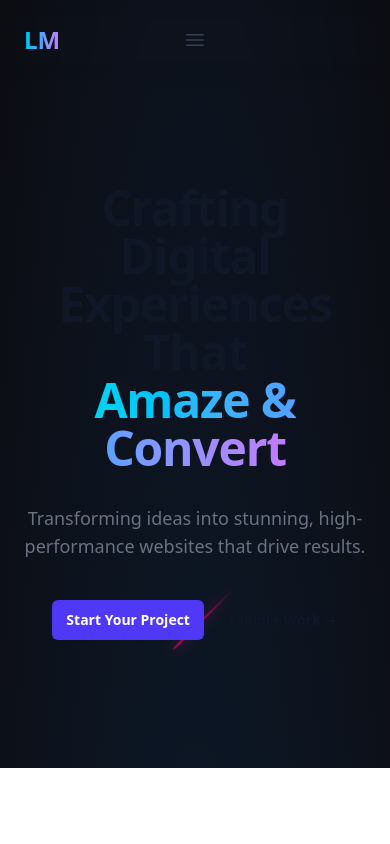
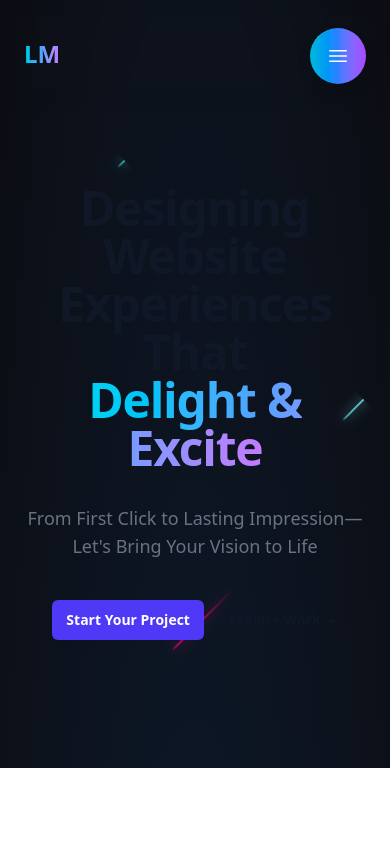
Before and after one commit to Coderinsightmaven/portfolio-2025, a Next.js app: page / in a window 390 px wide. Shown: the top 844 px of the page. Built offline with nearby package versions, Linux system fonts and the light colour scheme.

Commit message:
Enhance visual dynamics by adding new falling stars and flying airplanes animations in global styles and background component. Update layout to accommodate additional stars and improve mobile menu positioning for better accessibility.

```diff
--- a/src/app/globals.css
+++ b/src/app/globals.css
@@ -110,6 +110,41 @@ body {
   top: 15vh;
   width: 7.2em;
   animation: fall 9.7s 1.2s linear infinite;
+}
+
+.star[data-star-index="10"] {
+  color: #40ffff;
+  top: 25vh;
+  width: 6.4em;
+  animation: fall 8.3s 2.3s linear infinite;
+}
+
+.star[data-star-index="11"] {
+  color: #ff40ff;
+  top: 45vh;
+  width: 7.1em;
+  animation: fall 10.2s 3.5s linear infinite;
+}
+
+.star[data-star-index="12"] {
+  color: #80ffff;
+  top: 65vh;
+  width: 5.9em;
+  animation: fall 9.4s 1.8s linear infinite;
+}
+
+.star[data-star-index="13"] {
+  color: #ffff80;
+  top: 85vh;
+  width: 6.6em;
+  animation: fall 8.1s 2.6s linear infinite;
+}
+
+.star[data-star-index="14"] {
+  color: #ff80ff;
+  top: 35vh;
+  width: 7.3em;
+  animation: fall 11.3s 0.3s linear infinite;
 }
 
 /* Star tail effect */
@@ -253,6 +288,78 @@ body {
   animation-delay: -15s;
 }
 
+@keyframes fly-across-4 {
+  0% {
+    transform: translateX(-100px) translateY(35vh) rotate(0deg);
+  }
+  25% {
+    transform: translateX(25vw) translateY(30vh) rotate(-2deg);
+  }
+  50% {
+    transform: translateX(50vw) translateY(38vh) rotate(1deg);
+  }
+  75% {
+    transform: translateX(75vw) translateY(33vh) rotate(-1deg);
+  }
+  100% {
+    transform: translateX(calc(100vw + 100px)) translateY(36vh) rotate(0deg);
+  }
+}
+
+@keyframes fly-across-5 {
+  0% {
+    transform: translateX(-100px) translateY(50vh) rotate(0deg);
+  }
+  20% {
+    transform: translateX(20vw) translateY(48vh) rotate(2deg);
+  }
+  40% {
+    transform: translateX(40vw) translateY(52vh) rotate(-1deg);
+  }
+  60% {
+    transform: translateX(60vw) translateY(49vh) rotate(1deg);
+  }
+  80% {
+    transform: translateX(80vw) translateY(51vh) rotate(-2deg);
+  }
+  100% {
+    transform: translateX(calc(100vw + 100px)) translateY(50vh) rotate(0deg);
+  }
+}
+
+@keyframes fly-across-6 {
+  0% {
+    transform: translateX(-100px) translateY(75vh) rotate(0deg);
+  }
+  30% {
+    transform: translateX(30vw) translateY(72vh) rotate(-3deg);
+  }
+  60% {
+    transform: translateX(60vw) translateY(78vh) rotate(2deg);
+  }
+  90% {
+    transform: translateX(90vw) translateY(74vh) rotate(-1deg);
+  }
+  100% {
+    transform: translateX(calc(100vw + 100px)) translateY(76vh) rotate(0deg);
+  }
+}
+
+.animate-fly-4 {
+  animation: fly-across-4 28s linear infinite;
+  animation-delay: -5s;
+}
+
+.animate-fly-5 {
+  animation: fly-across-5 22s linear infinite;
+  animation-delay: -12s;
+}
+
+.animate-fly-6 {
+  animation: fly-across-6 26s linear infinite;
+  animation-delay: -18s;
+}
+
 /* Mobile optimizations for better performance */
 @media screen and (max-width: 768px) {
   /* Disable expensive animations on mobile */
@@ -268,7 +375,10 @@ body {
   .animate-slow-bounce,
   .animate-fly-1,
   .animate-fly-2,
-  .animate-fly-3 {
+  .animate-fly-3,
+  .animate-fly-4,
+  .animate-fly-5,
+  .animate-fly-6 {
     animation: none !important;
   }
 
--- a/src/app/layout.tsx
+++ b/src/app/layout.tsx
@@ -89,7 +89,7 @@ export default function RootLayout({
 
         {/* Falling Stars Background - Optimized, decorative only */}
         <div className="stars" role="presentation">
-          {[...Array(10)].map((_, i) => (
+          {[...Array(15)].map((_, i) => (
             <div key={i} className="star" data-star-index={i} role="presentation"></div>
           ))}
         </div>
--- a/src/components/FixedNavigation.tsx
+++ b/src/components/FixedNavigation.tsx
@@ -44,16 +44,6 @@ export default function FixedNavigation() {
             </span>
           </button>
         </div>
-        <div className="absolute left-1/2 transform -translate-x-1/2 flex lg:hidden">
-          <button
-            type="button"
-            onClick={() => setMobileMenuOpen(true)}
-            className="-m-2.5 inline-flex items-center justify-center rounded-md p-2.5 text-gray-700 dark:text-gray-200"
-          >
-            <span className="sr-only">Open main menu</span>
-            <Bars3Icon aria-hidden="true" className="size-6" />
-          </button>
-        </div>
         <div className="hidden lg:flex lg:gap-x-12">
           {navigation.map((item) => (
             <button
@@ -65,7 +55,7 @@ export default function FixedNavigation() {
             </button>
           ))}
         </div>
-        <div className="hidden lg:flex lg:flex-1 lg:justify-end lg:items-center">
+        <div className="flex flex-1 justify-end items-center">
           {/* Moon Icon */}
           <svg
             width="60"
@@ -82,9 +72,9 @@ export default function FixedNavigation() {
           </svg>
         </div>
       </nav>
-      <Dialog open={mobileMenuOpen} onClose={setMobileMenuOpen} className="lg:hidden">
-        <div className="fixed inset-0 z-50" />
-        <DialogPanel className="fixed inset-y-0 right-0 z-50 w-full overflow-y-auto bg-white p-6 sm:max-w-sm sm:ring-1 sm:ring-gray-900/10 dark:bg-gray-900 dark:sm:ring-gray-100/10">
+      <Dialog open={mobileMenuOpen} onClose={setMobileMenuOpen}>
+        <div className="fixed inset-0 z-[9998]" />
+        <DialogPanel className="fixed inset-y-0 right-0 z-[9999] w-full overflow-y-auto bg-white p-6 sm:max-w-sm sm:ring-1 sm:ring-gray-900/10 dark:bg-gray-900 dark:sm:ring-gray-100/10">
           <div className="flex items-center justify-between">
             <button
               onClick={() => scrollToSection('#home')}
@@ -135,6 +125,18 @@ export default function FixedNavigation() {
           </div>
         </DialogPanel>
       </Dialog>
+
+      {/* Menu Button - Bottom Right Corner (All Screens) */}
+      <div className="fixed bottom-6 right-6" style={{ zIndex: 9999 }}>
+        <button
+          type="button"
+          onClick={() => setMobileMenuOpen(true)}
+          className="inline-flex items-center justify-center rounded-full p-4 bg-gradient-to-r from-cyan-500 via-blue-500 to-purple-500 text-white shadow-lg hover:shadow-xl transition-shadow"
+        >
+          <span className="sr-only">Open main menu</span>
+          <Bars3Icon aria-hidden="true" className="size-6" />
+        </button>
+      </div>
     </header>
   );
 }
--- a/src/components/HeroSection.tsx
+++ b/src/components/HeroSection.tsx
@@ -1,6 +1,6 @@
-'use client'
+"use client";
 
-import { useState, useEffect } from 'react'
+import { useState, useEffect } from "react";
 
 const RocketShip = () => {
   const [key, setKey] = useState(1);
@@ -12,12 +12,12 @@ const RocketShip = () => {
   const numEngines = 33;
 
   for (let i = 0; i < numEngines; i++) {
-    const x = startX + (i * (endX - startX) / (numEngines - 1));
+    const x = startX + (i * (endX - startX)) / (numEngines - 1);
     engines.push(
       <g key={i}>
-        <ellipse cx={x} cy="34" rx="0.3" ry="1" fill="#ff6b35"/>
-        <ellipse cx={x} cy="33" rx="0.2" ry="0.7" fill="#ff4500"/>
-        <ellipse cx={x} cy="32" rx="0.15" ry="0.4" fill="#ffffff"/>
+        <ellipse cx={x} cy="34" rx="0.3" ry="1" fill="#ff6b35" />
+        <ellipse cx={x} cy="33" rx="0.2" ry="0.7" fill="#ff4500" />
+        <ellipse cx={x} cy="32" rx="0.15" ry="0.4" fill="#ffffff" />
       </g>
     );
   }
@@ -25,7 +25,7 @@ const RocketShip = () => {
   useEffect(() => {
     // Launch rocket every 25 seconds
     const interval = setInterval(() => {
-      setKey(prev => prev + 1);
+      setKey((prev) => prev + 1);
     }, 25000);
 
     return () => {
@@ -38,7 +38,7 @@ const RocketShip = () => {
       <div
         key={key}
         className="animate-rocket-launch"
-        style={{ transform: 'translateY(120vh)' }}
+        style={{ transform: "translateY(120vh)" }}
       >
         <svg
           width="80"
@@ -49,14 +49,14 @@ const RocketShip = () => {
           className="text-orange-400 drop-shadow-lg"
         >
           {/* Rocket Body */}
-          <rect x="8" y="12" width="8" height="20" fill="currentColor" rx="2"/>
+          <rect x="8" y="12" width="8" height="20" fill="currentColor" rx="2" />
           {/* Rocket Nose */}
-          <polygon points="12,8 8,12 16,12" fill="currentColor"/>
+          <polygon points="12,8 8,12 16,12" fill="currentColor" />
           {/* Rocket Fins */}
-          <polygon points="6,28 8,32 8,28" fill="currentColor"/>
-          <polygon points="16,28 16,32 18,28" fill="currentColor"/>
+          <polygon points="6,28 8,32 8,28" fill="currentColor" />
+          <polygon points="16,28 16,32 18,28" fill="currentColor" />
           {/* Rocket Window */}
-          <circle cx="12" cy="18" r="2" fill="#ffffff" opacity="0.8"/>
+          <circle cx="12" cy="18" r="2" fill="#ffffff" opacity="0.8" />
           {/* 33 Engine Flames */}
           {engines}
         </svg>
@@ -67,20 +67,20 @@ const RocketShip = () => {
 
 const TypewriterText = () => {
   const titles = [
-    '💻 Full-Stack Developer',
-    '🎨 UI/UX Designer',
-    '🚀 Performance Optimizer',
-    '🔍 SEO Optimizer',
-    '💡 Creative Thinker',
-    '🤝 Problem Solver',
-    '🔥 Passionate Developer',
-    '💬 Communicator',
-    '🎯 Goal-Oriented',
-    '💪 Hardworker',
+    "💻 Full-Stack Developer",
+    "🎨 UI/UX Designer",
+    "🚀 Performance Optimizer",
+    "🔍 SEO Optimizer",
+    "💡 Creative Thinker",
+    "🤝 Problem Solver",
+    "🔥 Passionate Developer",
+    "💬 Communicator",
+    "🎯 Goal-Oriented",
+    "💪 Hardworker",
   ];
 
   const [currentTitleIndex, setCurrentTitleIndex] = useState(0);
-  const [displayText, setDisplayText] = useState('');
+  const [displayText, setDisplayText] = useState("");
   const [isDeleting, setIsDeleting] = useState(false);
 
   useEffect(() => {
@@ -89,7 +89,8 @@ const TypewriterText = () => {
     const deleteSpeed = 50; // ms per character when deleting
     const pauseTime = 5000; // ms to pause at full text
 
-    const timeout = setTimeout(() => {
+    const timeout = setTimeout(
+      () => {
         if (!isDeleting) {
           // Typing phase
           if (displayText.length < currentTitle.length) {
@@ -108,7 +109,9 @@ const TypewriterText = () => {
             setCurrentTitleIndex((prev) => (prev + 1) % titles.length);
           }
         }
-    }, isDeleting ? deleteSpeed : typeSpeed);
+      },
+      isDeleting ? deleteSpeed : typeSpeed
+    );
 
     return () => clearTimeout(timeout);
   }, [displayText, isDeleting, currentTitleIndex, titles]);
@@ -123,22 +126,21 @@ const TypewriterText = () => {
 
 export default function NewHeroSection() {
   const scrollToSection = (sectionId: string) => {
-    const element = document.getElementById(sectionId.slice(1))
+    const element = document.getElementById(sectionId.slice(1));
     if (element) {
-      element.scrollIntoView({ behavior: 'smooth' })
+      element.scrollIntoView({ behavior: "smooth" });
     }
-  }
+  };
 
   return (
-    <div className="relative overflow-hidden">
+    <div id="home" className="relative overflow-hidden">
       <div className="relative isolate px-6 pt-14 lg:px-8">
-
         <div className="mx-auto max-w-2xl py-32 sm:py-48 lg:py-56">
           <div className="hidden sm:mb-8 sm:flex sm:justify-center">
             <div className="relative rounded-full px-3 py-1 text-sm/6 text-gray-600 ring-1 ring-gray-900/10 hover:ring-gray-900/20 dark:text-gray-400 dark:ring-white/10 dark:hover:ring-white/20">
               <TypewriterText />
               <button
-                onClick={() => scrollToSection('#projects')}
+                onClick={() => scrollToSection("#projects")}
                 className="font-semibold text-indigo-600 dark:text-indigo-400 ml-2"
               >
                 <span aria-hidden="true" className="absolute inset-0" />
@@ -148,26 +150,27 @@ export default function NewHeroSection() {
           </div>
           <div className="text-center">
             <h1 className="text-5xl font-semibold tracking-tight text-balance text-gray-900 sm:text-7xl dark:text-white">
-              Crafting Digital
+              Designing Website
               <br />
               Experiences That
               <br />
               <span className="bg-gradient-to-r from-cyan-400 via-blue-400 to-purple-400 bg-clip-text text-transparent">
-                Amaze & Convert
+                Delight & Excite
               </span>
             </h1>
             <p className="mt-8 text-lg font-medium text-pretty text-gray-500 sm:text-xl/8 dark:text-gray-400">
-              Transforming ideas into stunning, high-performance websites that drive results.
+              From First Click to Lasting Impression—Let's Bring Your Vision to
+              Life
             </p>
             <div className="mt-10 flex items-center justify-center gap-x-6">
               <button
-                onClick={() => scrollToSection('#contact')}
+                onClick={() => scrollToSection("#contact")}
                 className="rounded-md bg-indigo-600 px-3.5 py-2.5 text-sm font-semibold text-white shadow-xs hover:bg-indigo-500 focus-visible:outline-2 focus-visible:outline-offset-2 focus-visible:outline-indigo-600 dark:bg-indigo-500 dark:hover:bg-indigo-400 dark:focus-visible:outline-indigo-500"
               >
                 Start Your Project
               </button>
               <button
-                onClick={() => scrollToSection('#projects')}
+                onClick={() => scrollToSection("#projects")}
                 className="text-sm/6 font-semibold text-gray-900 dark:text-white hover:text-cyan-400 transition-colors"
               >
                 Explore Work <span aria-hidden="true">→</span>
@@ -178,5 +181,5 @@ export default function NewHeroSection() {
       </div>
       <RocketShip />
     </div>
-  )
+  );
 }
--- a/src/components/projects.tsx
+++ b/src/components/projects.tsx
@@ -28,7 +28,7 @@ const posts = [
 
   export default function Projects() {
     return (
-      <div className="bg-white py-24 sm:py-32 dark:bg-gray-900">
+      <div id="projects" className="bg-white py-24 sm:py-32 dark:bg-gray-900">
         <div className="mx-auto max-w-7xl px-6 lg:px-8">
           <div className="mx-auto max-w-2xl text-center">
             <h2 className="text-4xl font-semibold tracking-tight text-balance text-gray-900 sm:text-5xl dark:text-white">
```
Also changed, not shown: src/components/background.tsx (+51 -0 lines). Lines whose indentation alone changed are shown as unchanged.
